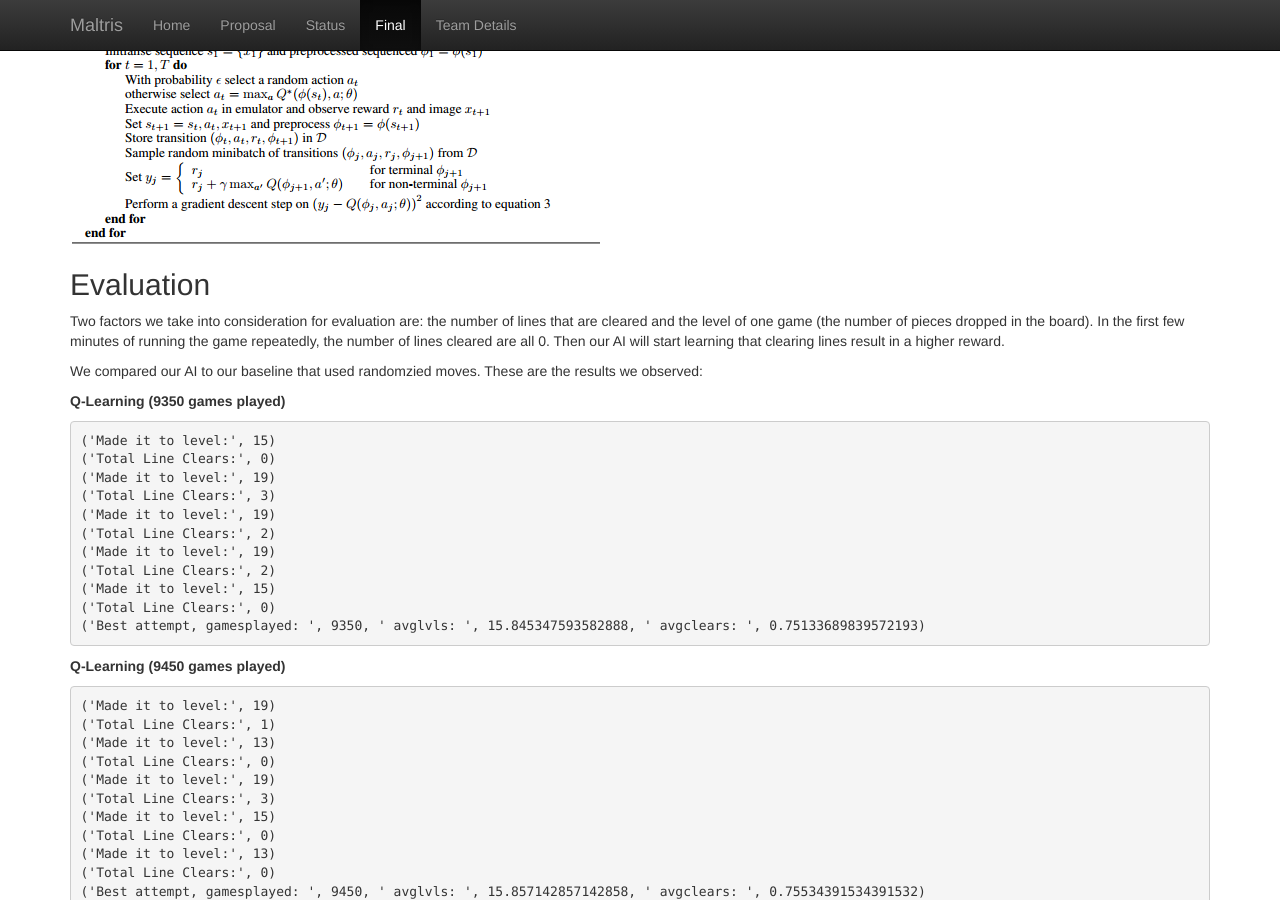
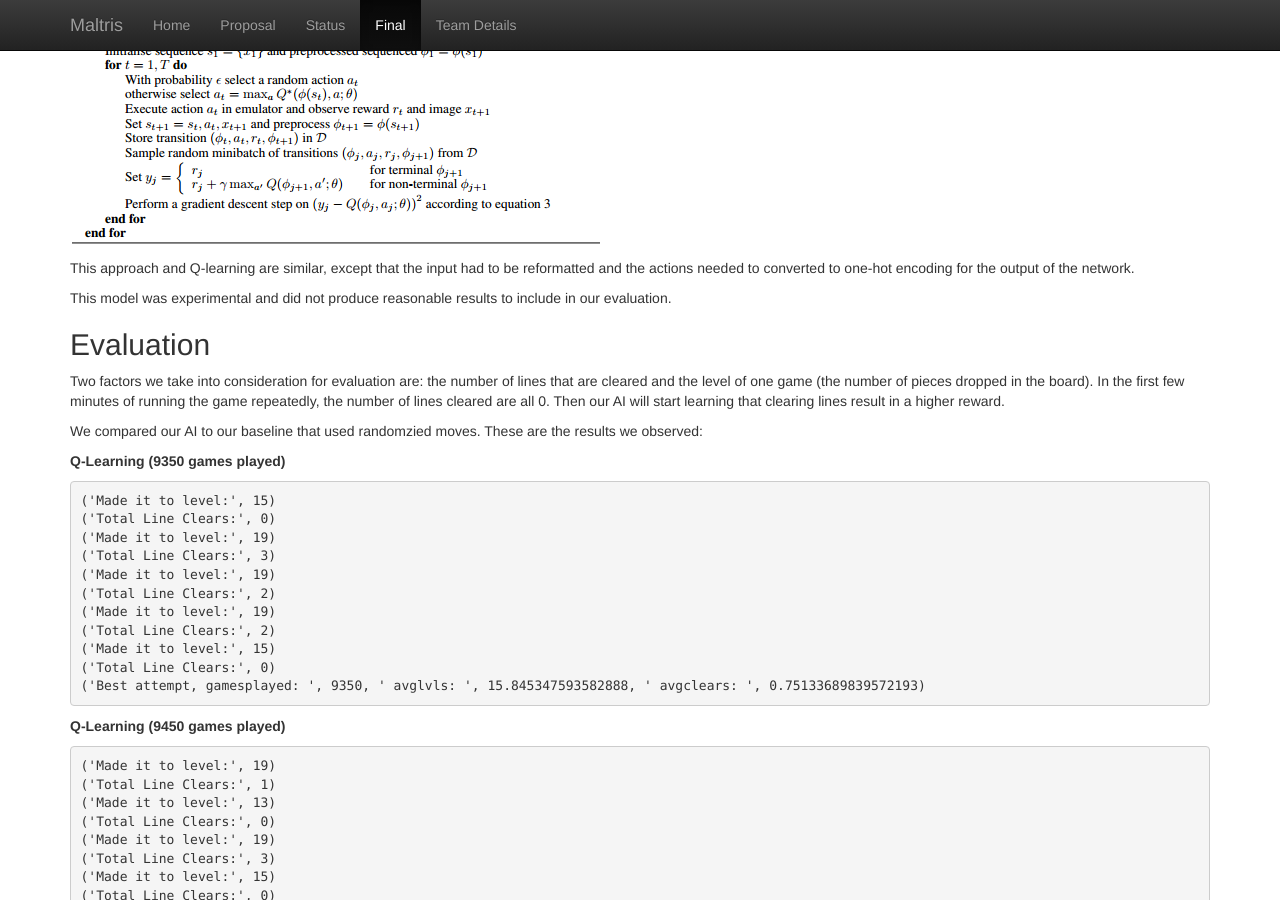
Before and after one commit to julia-tong/Maltris, a Jekyll site: the page built from docs/final.md, in a window 1280 px wide and 900 px high, scrolled down 2650 px. Built offline with Jekyll 4.4.1, drawn with Linux system fonts in a browser that asks for light colours.

Commit message:
Final thoughts

```diff
--- a/docs/final.md
+++ b/docs/final.md
@@ -75,7 +75,9 @@ Using the Theano open-source library, the neural network models could easily be
 
 ![](https://github.com/julia-tong/Maltris/blob/master/images/deepq.png?raw=true "Maltris")
 
+This approach and Q-learning are similar, except that the input had to be reformatted and the actions needed to converted to one-hot encoding for the output of the network.
 
+This model was experimental and did not produce reasonable results to include in our evaluation.
 
 ## Evaluation
 
```
